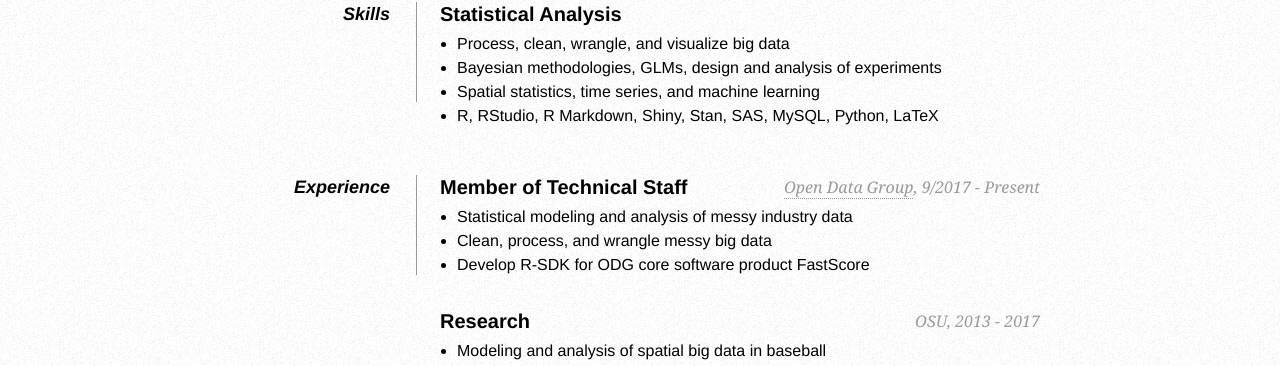
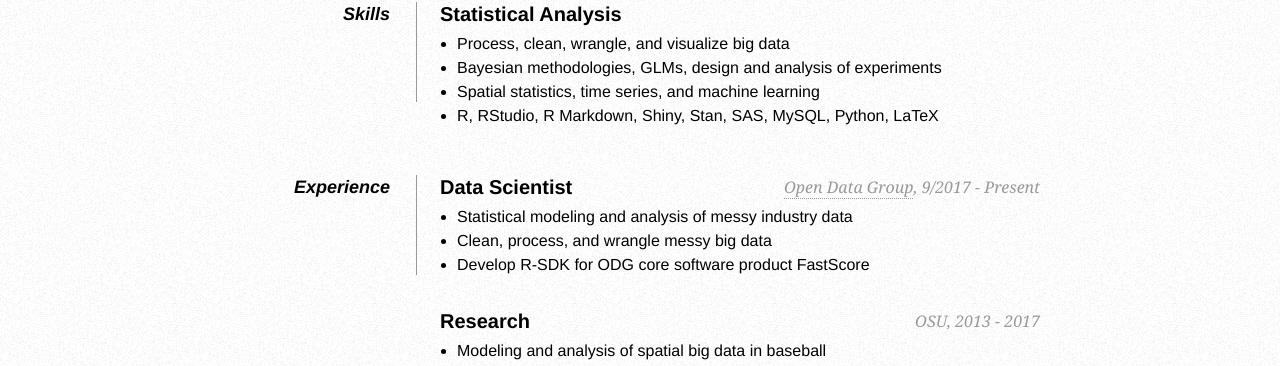
Before and after one commit to cwcomiskey/cwcomiskey.github.io, a Jekyll site: the page resume/index.html, which Jekyll copies as it is, in a window 1280 px wide. Shown: the part 511-877 px from the top of the page. Built offline with Jekyll 4.4.1, drawn with Linux system fonts in a browser that asks for light colours.

Commit message:
Update index.html

```diff
--- a/resume/index.html
+++ b/resume/index.html
@@ -105,7 +105,7 @@
 
             <dt>Experience</dt>
             <dd>
-		<h2> Member of Technical Staff <span> <a href="https://www.opendatagroup.com/">Open Data Group</a>,
+		<h2> Data Scientist <span> <a href="https://www.opendatagroup.com/">Open Data Group</a>,
 			9/2017 - Present </span></h2>
                 <ul>
                     <li> Statistical modeling and analysis of messy industry data </li>
```
